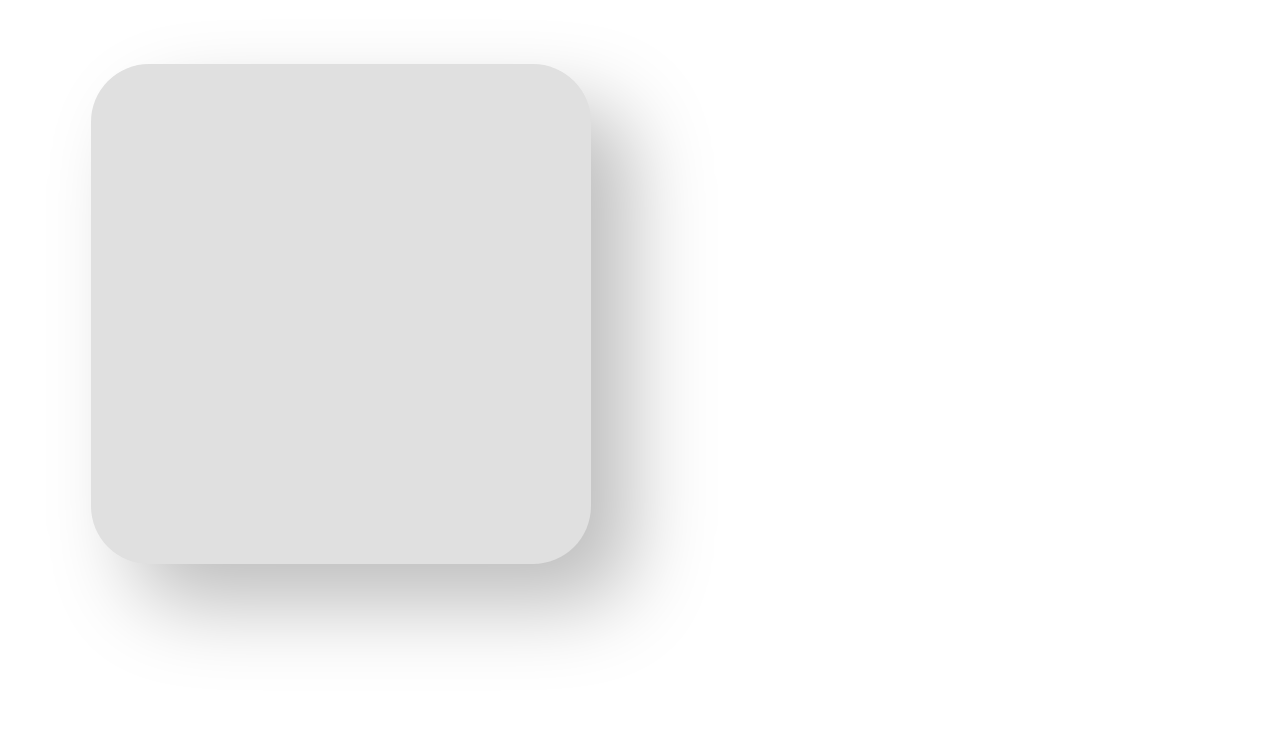
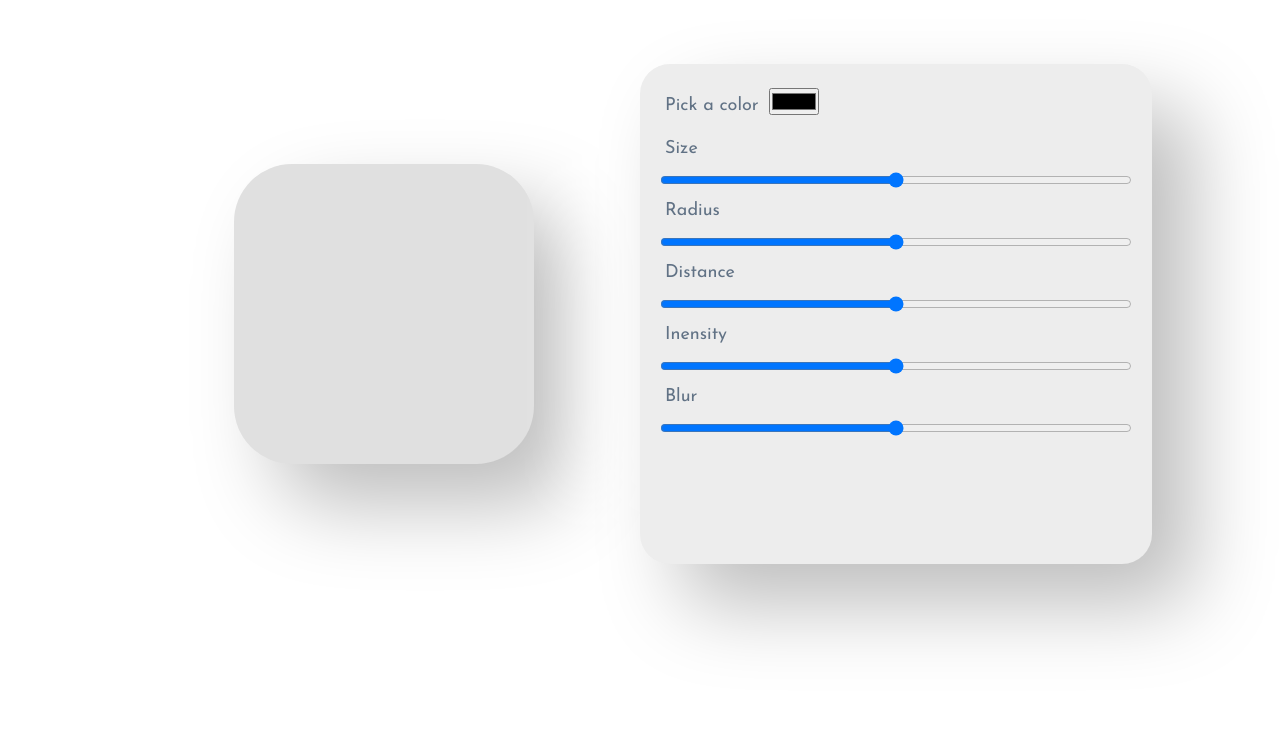
Before and after one commit to BRajendra10/SASS, a plain HTML site: page Neumorphism-UI-kit/index.html in a window 1280 px wide. Shown: the part 78-830 px from the top of the page. Drawn offline with Linux system fonts and the light colour scheme.

Commit message:
controls styles done

```diff
--- a/Neumorphism-UI-kit/SCSS/_style.scss
+++ b/Neumorphism-UI-kit/SCSS/_style.scss
@@ -1,4 +1,6 @@
 @import url('https://fonts.googleapis.com/css2?family=Josefin+Sans:ital,wght@0,100..700;1,100..700&display=swap');
+
+$text-color: #617285;
 
 *{
     margin: 0%;
@@ -22,7 +24,7 @@
         width: 100%;
         height: 80%;
         // background-color: lightcoral;
-        @include flexbox(row, space-evenly, center);
+        @include flexbox(row, center, center);
 
         .main-card{
             width: 40%;
@@ -30,8 +32,8 @@
             @include flexbox(row, center, center);
 
             .card{
-                width: 500px;
-                height: 500px;
+                width: 300px;
+                height: 300px;
                 background-color: lightcyan;
                 border-radius: 58px;
                 background: #e0e0e0;
@@ -44,11 +46,24 @@
 
             .control{
                 width: 550px;
-                height: 400px;
+                height: 500px;
+                color: $text-color;
+                font-size: 18px;
                 padding: 20px;
                 border-radius: 30px;
                 background: #ededed;
                 box-shadow:  41px 41px 82px #bebebe, -41px -41px 82px #ffffff;
+
+                .label{
+                    display: inline-block;
+                    margin: 12px 5px;
+                }
+
+                input[type="range"] {
+                    width: 100%;
+                    height: 8px;
+                    background: #053a5f;
+                }
             }
         }
     }
--- a/Neumorphism-UI-kit/index.html
+++ b/Neumorphism-UI-kit/index.html
@@ -16,25 +16,25 @@
                 <div class="card"></div>
             </div>
             <div class="main-control">
-                <!-- <form class="control">
-                    <label for="color">Pick a color</label>
-                    <input type="color">
+                <form class="control">
+                    <label class="label" for="color">Pick a color</label>
+                    <input type="color"><br>
 
-                    <label for="card size">Size</label>
-                    <input type="range">
+                    <label class="label" for="card size">Size</label>
+                    <input type="range"><br>
 
-                    <label for="card Radius">Radius</label>
-                    <input type="range">
+                    <label class="label" for="card Radius">Radius</label>
+                    <input type="range"><br>
 
-                    <label for="card Distance">Distance</label>
-                    <input type="range">
+                    <label class="label" for="card Distance">Distance</label>
+                    <input type="range"><br>
 
-                    <label for="card Inensity">Inensity</label>
-                    <input type="range">
+                    <label class="label" for="card Inensity">Inensity</label>
+                    <input type="range"><br>
 
-                    <label for="card Blur">Blur</label>
-                    <input type="range">
-                </form> -->
+                    <label class="label" for="card Blur">Blur</label>
+                    <input type="range"><br>
+                </form>
             </div>
         </div>
     </main>
```
Also changed, not shown: Neumorphism-UI-kit/dist/css/main.css, 1 other file.
